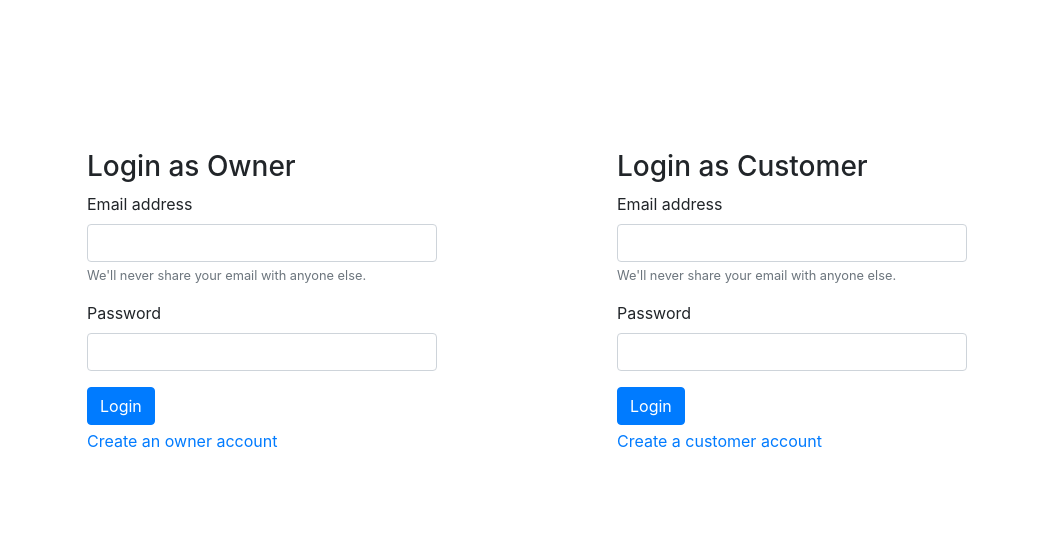
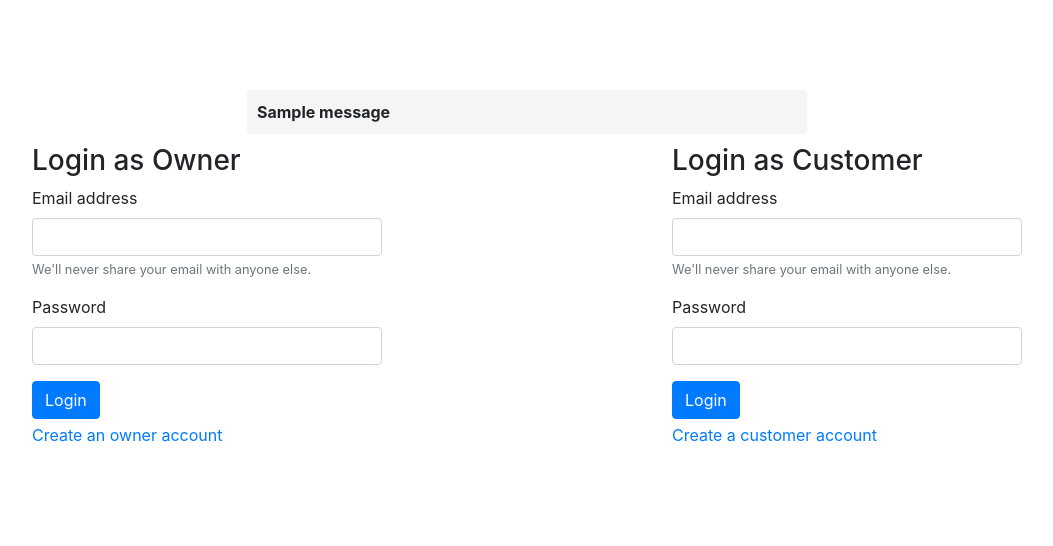
Before and after one commit to fazledyn/cycloan, a Django app: page / in a window 1280 px wide. Shown: the top 546 px of the page, without its empty margins (113-1166 px from the left). Run offline with Django 3.2, Linux system fonts and the light colour scheme; tables that the repository leaves empty hold one stand-in row (values such as "Sample post"); one stand-in notice (Sample message) is shown; some libraries are stand-ins or nearby versions.

Commit message:
Flash messages added

```diff
--- a/core/templates/index.html
+++ b/core/templates/index.html
@@ -11,11 +11,33 @@
     <link rel="stylesheet" href="css/main.css">
 </head>
 
+<style>
+
+    .message-box {
+        background-color:whitesmoke;
+        border-radius: 4px;
+        padding: 10px;
+        font-size: 16px;
+        font-weight: bold;
+        margin: auto;
+        width: 50%;
+    }
+
+
+</style>
+
 <body>
+    <div class="container" style="margin-top: 80px; padding: 10px;">
+        {% if messages %}
+            {% for message in messages %}
+                <div class="message-box">{{ message }}</div>
+            {% endfor %}
+        {% endif %}
+    </div>
 
-    <div class="flex-container" style="display: flex;">
+    <div class="flex-container" style="display: flex; padding-bottom: 100px;">
 
-        <div style="min-width: 350px; margin: auto; margin-top: 150px;">
+        <div style="min-width: 350px; margin: auto;">
             <h3>Login as Owner</h3>
             <form class="form-signin" method="POST" action="/owner/login/">
                 {% csrf_token %}
@@ -38,7 +60,7 @@
             </form>
         </div>
 
-        <div style="min-width: 350px; margin: auto; margin-top: 150px; margin-left: -20px;">
+        <div style="min-width: 350px; margin: auto;">
             <h3>Login as Customer</h3>
             <form class="form-signin" method="POST" action="/customer/login/">
                 {% csrf_token %}
```
